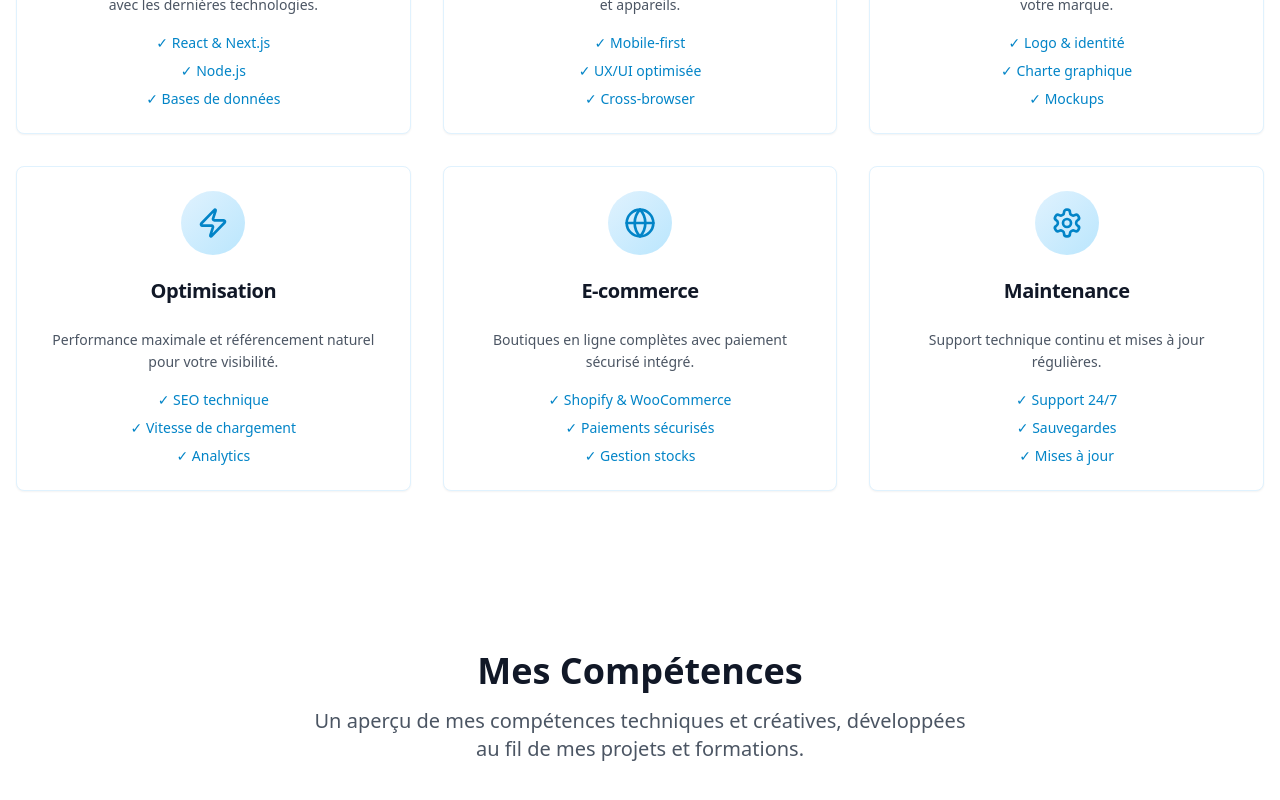
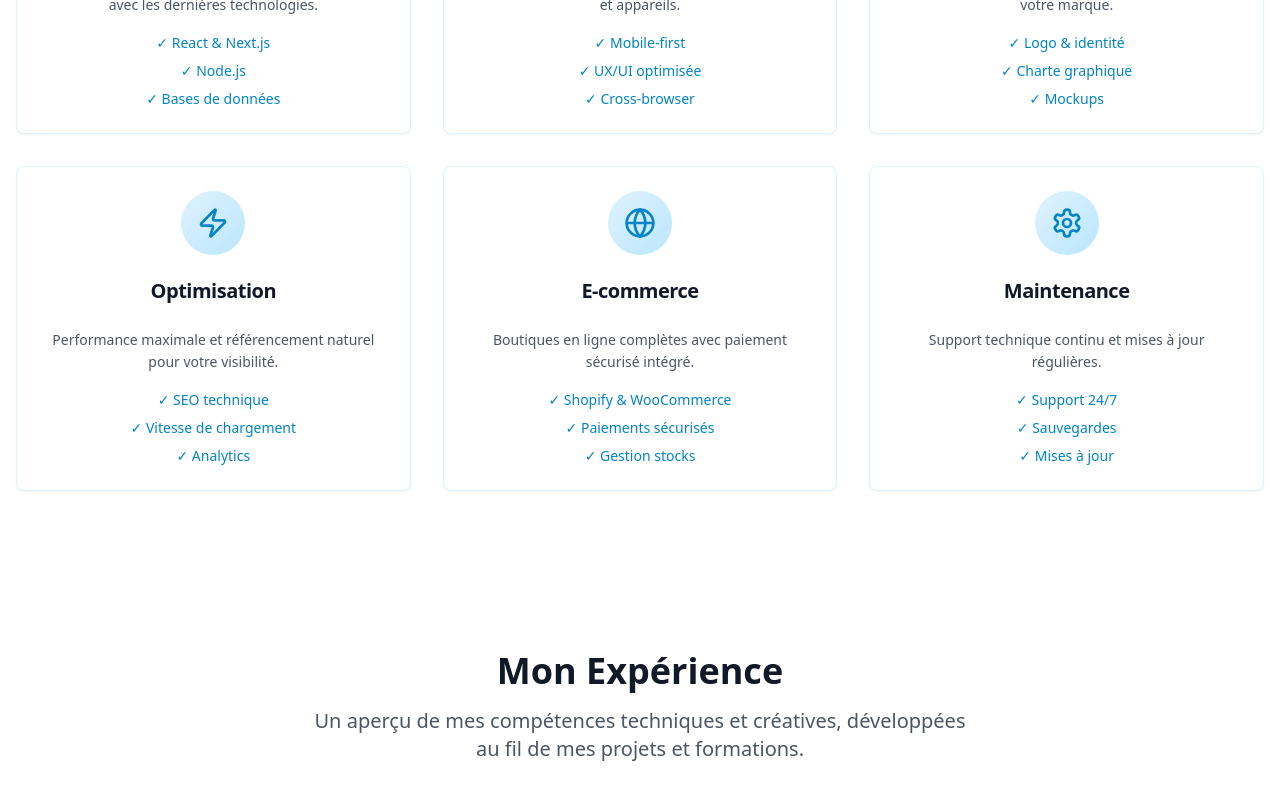
Before and after one commit to od291/bleu-ciel-showcase-freelance, a React (Vite) app: page / in a window 1280 px wide. Shown: the part 1998-2798 px from the top of the page. Built offline with nearby package versions, Linux system fonts and the light colour scheme.

Commit message:
Rename "Compétences" to "Experience" and reorder menu
- Rename the "Compétences" section to "Experience".
- Reorder the "À propos" and "Services" sections in the menu, placing "À propos" before "Services".

```diff
--- a/src/components/Competences.tsx
+++ b/src/components/Experience.tsx
@@ -1,9 +1,8 @@
-
 import React from 'react';
 import { Code, Database, Globe, Smartphone, Palette, Zap, Server, GitBranch } from 'lucide-react';
 import { Card, CardContent, CardHeader, CardTitle } from '@/components/ui/card';
 
-const Competences = () => {
+const Experience = () => {
   const competenceCategories = [
     {
       title: 'Frontend',
@@ -69,11 +68,11 @@ const Competences = () => {
   ];
 
   return (
-    <section id="competences" className="py-20 bg-white">
+    <section id="experience" className="py-20 bg-white">
       <div className="container mx-auto px-4">
         <div className="text-center mb-16">
           <h2 className="text-3xl md:text-4xl font-bold text-gray-900 mb-4">
-            Mes Compétences
+            Mon Expérience
           </h2>
           <p className="text-xl text-gray-600 max-w-2xl mx-auto">
             Un aperçu de mes compétences techniques et créatives,
@@ -135,4 +134,4 @@ const Competences = () => {
   );
 };
 
-export default Competences;
+export default Experience;
--- a/src/components/Header.tsx
+++ b/src/components/Header.tsx
@@ -7,9 +7,9 @@ const Header = () => {
 
   const menuItems = [
     { label: 'Accueil', href: '#home' },
+    { label: 'À propos', href: '#about' },
     { label: 'Services', href: '#services' },
-    { label: 'À propos', href: '#about' },
-    { label: 'Compétences', href: '#competences' },
+    { label: 'Expérience', href: '#experience' },
     { label: 'Contact', href: '#contact' }
   ];
 
--- a/src/pages/Index.tsx
+++ b/src/pages/Index.tsx
@@ -4,7 +4,7 @@ import Header from '@/components/Header';
 import Hero from '@/components/Hero';
 import Services from '@/components/Services';
 import About from '@/components/About';
-import Competences from '@/components/Competences';
+import Experience from '@/components/Experience';
 import Contact from '@/components/Contact';
 import Footer from '@/components/Footer';
 
@@ -15,7 +15,7 @@ const Index = () => {
       <Hero />
       <About />
       <Services />
-      <Competences />
+      <Experience />
       <Contact />
       <Footer />
     </div>
```
